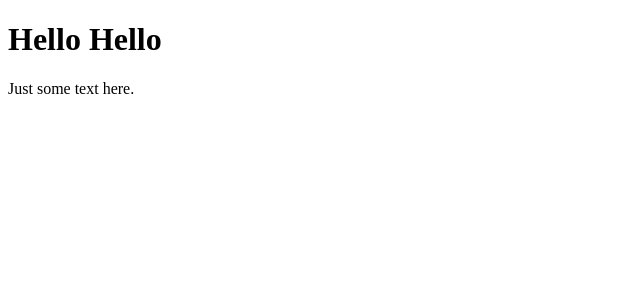
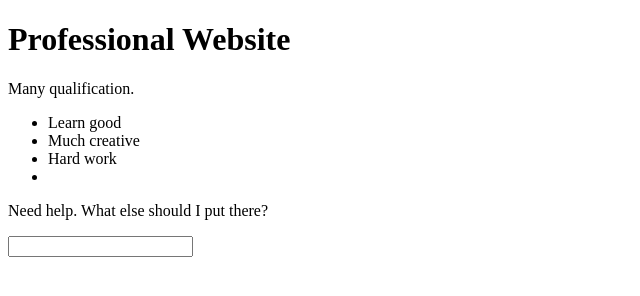
Before and after one commit to crlefanweave/crlefanweave.github.io, a plain HTML site: page index.html in a window 1280 px wide. Shown: the whole page, without its empty margins (0-640 px from the left). Drawn offline with nearby package versions, Linux system fonts and the light colour scheme.

Commit message:
crlw101216

```diff
--- a/index.html
+++ b/index.html
@@ -1,7 +1,21 @@
 <!DOCTYPE html>
-<html>
-	<body>
-		<h1>Hello Hello</h1>
-		<p>Just some text here.</p>
+
+<html lang="en-US">
+	<head>
+		<script src="https://ajax.googleapis.com/ajax/libs/angularjs/1.4.8/angular.min.js"></script>
+	</head>
+	<body data-ng-app="">
+		<h1>Professional Website</h1>
+		<div>
+			<p>Many qualification.</p>
+			<ul>
+				<li>Learn good</li>
+				<li>Much creative</li>
+				<li>Hard work</li>
+				<li>{{otherThing | uppercase}}</li>
+			</ul>
+			<p>Need help. What else should I put there?</p>
+			<input type="text" data-ng-model="otherThing">
+		</div>
 	</body>
 </html>
```
